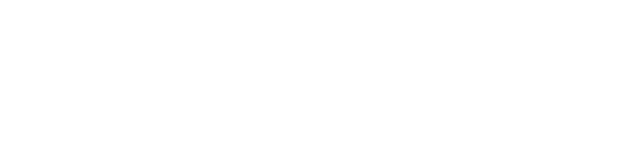
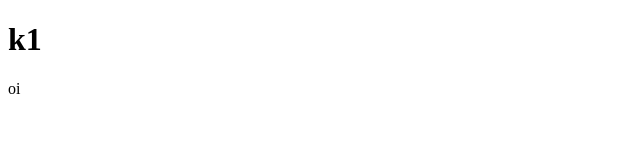
Before and after one commit to MikaelMiguel/new-repo, a plain HTML site: page index.html in a window 1280 px wide. Shown: the full height of the page, 0-640 px from the left. Drawn offline with Linux system fonts and the light colour scheme.

Commit message:
add p tag e h1 tag

```diff
--- a/index.html
+++ b/index.html
@@ -5,5 +5,8 @@
     <meta name="viewport" content="width=device-width, initial-scale=1.0" />
     <title>Document</title>
   </head>
-  <body></body>
+  <body>
+    <h1>k1</h1>
+    <p>oi</p>
+  </body>
 </html>
```
Also changed, not shown: 2 other files.
